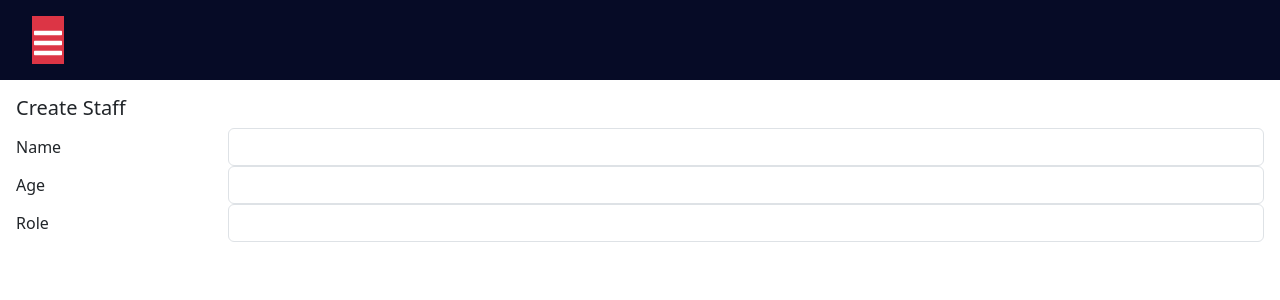
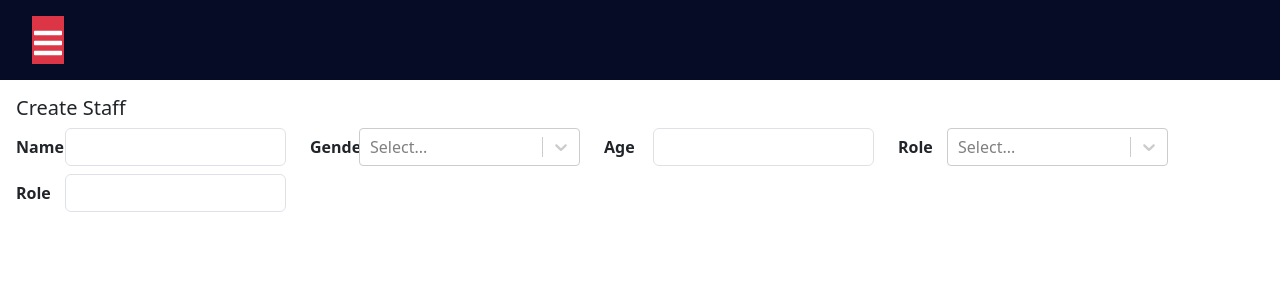
Before and after one commit to vivincrichard/my-application-01, a React (Vite) app: page /staff in a window 1280 px wide. Shown: the top 300 px of the page. Built offline with nearby package versions, Linux system fonts and the light colour scheme; data requests are answered from the project's data file.

Commit message:
added react-select

```diff
--- a/package.json
+++ b/package.json
@@ -22,6 +22,7 @@
     "react-hook-form": "^7.54.0",
     "react-icons": "^5.3.0",
     "react-router-dom": "^6.27.0",
+    "react-select": "^5.9.0",
     "react-toastify": "^10.0.6",
     "yup": "^1.4.0"
   },
--- a/src/Components/Staff/Index.tsx
+++ b/src/Components/Staff/Index.tsx
@@ -1,4 +1,6 @@
+import Select from "react-select";
 import { useStaffList } from "./StaffQuery";
+import { genderOptions } from "./staffService";
 
 function Staff() {
   const { data } = useStaffList();
@@ -10,8 +12,9 @@ function Staff() {
       <div className="m-3">
         <h5>Create Staff</h5>
         <form>
-          <div className="form-group row">
-            <label htmlFor="name" className="col-sm-2 col-form-label">
+          <div className="row">
+            <div className="form-group col-3 mb-2 row">
+              <label htmlFor="name" className="col-sm-2 col-form-label fw-bold">
                 Name
               </label>
               <div className="col-sm-10">
@@ -23,9 +26,19 @@ function Staff() {
                 />
               </div>
             </div>
-
-          <div className="form-group row">
-            <label htmlFor="age" className="col-sm-2 col-form-label">
+            <div className="form-group col-3 mb-2 row">
+              <label
+                htmlFor="gender"
+                className="col-sm-2 col-form-label fw-bold"
+              >
+                Gender
+              </label>
+              <div className="col-sm-10">
+                <Select name="gender" options={genderOptions} />
+              </div>
+            </div>
+            <div className="form-group col-3 mb-2 row">
+              <label htmlFor="age" className="col-sm-2 col-form-label fw-bold">
                 Age
               </label>
               <div className="col-sm-10">
@@ -37,9 +50,16 @@ function Staff() {
                 />
               </div>
             </div>
-
-          <div className="form-group row">
-            <label htmlFor="role" className="col-sm-2 col-form-label">
+            <div className="form-group col-3 mb-2 row">
+              <label htmlFor="role" className="col-sm-2 col-form-label fw-bold">
+                Role
+              </label>
+              <div className="col-sm-10">
+                <Select name="role" aria-label="Role" />
+              </div>
+            </div>
+            <div className="form-group col-3 mb-2 row">
+              <label htmlFor="role" className="col-sm-2 col-form-label fw-bold">
                 Role
               </label>
               <div className="col-sm-10">
@@ -51,6 +71,7 @@ function Staff() {
                 />
               </div>
             </div>
+          </div>
         </form>
       </div>
     </>
--- a/src/Components/Staff/StaffQuery.ts
+++ b/src/Components/Staff/StaffQuery.ts
@@ -1,11 +1,11 @@
 import { useMutation, useQuery, useQueryClient } from "@tanstack/react-query";
 import { QueryKeys } from "../QueryKeys";
-import { IStaff, Staff } from "./staffService";
+import { IStaff, StaffService } from "./staffService";
 
 export const useStaffList = () => {
   const { data, isLoading, isFetching } = useQuery({
     queryKey: [QueryKeys.LIST_STAFF],
-    queryFn: () => Staff.fetchAll(),
+    queryFn: () => StaffService.fetchAll(),
   });
   return { data, isLoading, isFetching };
 };
@@ -14,7 +14,7 @@ export const useStaffCreate = () => {
   const queryClient = useQueryClient();
   return useMutation({
     mutationKey: [QueryKeys.CREATE_STAFF],
-    mutationFn: (payload: IStaff) => Staff.create(payload),
+    mutationFn: (payload: IStaff) => StaffService.create(payload),
     onSuccess: () => {
       queryClient.invalidateQueries({
         queryKey: [QueryKeys.CREATE_STAFF],
--- a/src/Components/Staff/StaffService.ts
+++ b/src/Components/Staff/StaffService.ts
@@ -12,9 +12,17 @@ export interface IStaff {
   role: string;
 }
 
-export class Staff {
-  static create = async (payload :IStaff) => {
-    const response = await axios.post<IStaff>(`http://localhost:4000/staff`,payload);
+export const genderOptions = [
+  { value: 1, label: "Male" },
+  { value: 2, label: "Female" },
+];
+
+export class StaffService {
+  static create = async (payload: IStaff) => {
+    const response = await axios.post<IStaff>(
+      `http://localhost:4000/staff`,
+      payload
+    );
     return response.data;
   };
 
```
Also changed, not shown: 1 other file (tests, documents, lock files or other folders). Lines whose indentation alone changed are shown as unchanged.
